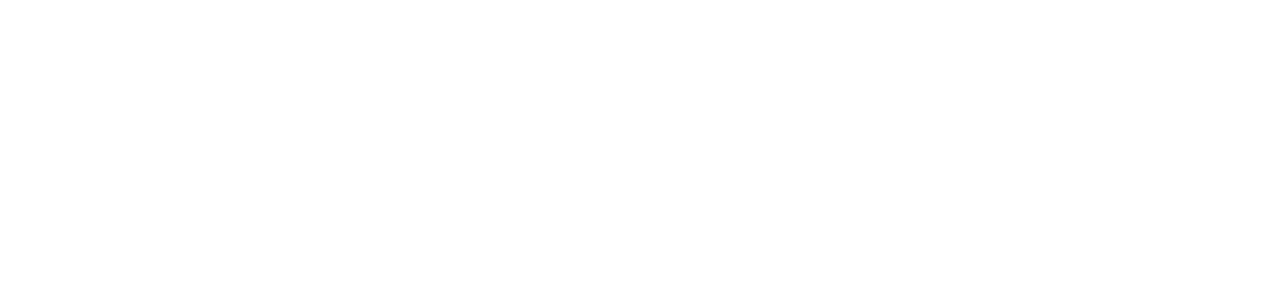
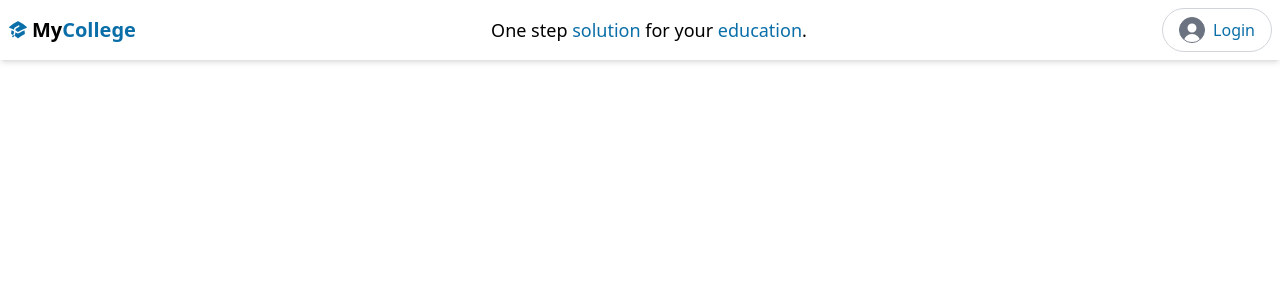
Before and after one commit to ashwin1321/manage-college, a React (Vite) app in the folder client/: page /studentView in a window 1280 px wide. Before the commit this address had no page. Shown: the top 300 px of the page. Built offline with nearby package versions, Linux system fonts and the light colour scheme.

Commit message:
logged username state managed

```diff
--- a/client/src/App.jsx
+++ b/client/src/App.jsx
@@ -2,6 +2,7 @@ import Navbar from "./component/Navbar";
 import Login from "./pages/Login";
 import { BrowserRouter as Router, Routes, Route } from "react-router-dom";
 import Homepage from "./pages/Homepage";
+import StudentLogin from "./pages/LoggedIn/StudentLogin";
 
 function App() {
   return (
@@ -10,6 +11,7 @@ function App() {
         {/* <Route path="/" element={<Navbar />} /> */}
         <Route path="/login" element={<Login />} />
         <Route path="/" element={<Homepage />} />
+        <Route path="/studentView" element={<StudentLogin />} />
       </Routes>
     </Router>
   );
--- a/client/src/component/Navbar.jsx
+++ b/client/src/component/Navbar.jsx
@@ -1,7 +1,10 @@
 import React from "react";
 import { Link } from "react-router-dom";
+import { useSelector } from "react-redux";
 
 const Navbar = () => {
+  const user = useSelector((state) => state.user.user);
+  console.log(user.email);
   return (
     <div>
       <header className=" flex justify-between p-2 shadow-md ">
@@ -51,7 +54,9 @@ const Navbar = () => {
               />
             </svg>
           </div>
-          <span style={{ color: "#0a6ea9" }}>Login</span>
+          <span style={{ color: "#0a6ea9" }}>
+            {user ? user.email : "Login"}
+          </span>
         </Link>
       </header>
     </div>
--- a/client/src/main.jsx
+++ b/client/src/main.jsx
@@ -2,9 +2,20 @@ import React from "react";
 import ReactDOM from "react-dom/client";
 import App from "./App";
 import "./index.css";
+import { Provider } from "react-redux";
+import { configureStore } from "@reduxjs/toolkit";
+import userReducer from "./state";
+
+const store = configureStore({
+  reducer: {
+    user: userReducer,
+  },
+});
 
 ReactDOM.createRoot(document.getElementById("root")).render(
   <React.StrictMode>
-    <App />
+    <Provider store={store}>
+      <App />
+    </Provider>
   </React.StrictMode>
 );
--- /dev/null
+++ b/client/src/pages/LoggedIn/StudentLogin.jsx
@@ -0,0 +1,12 @@
+import React from "react";
+import Navbar from "../../component/Navbar";
+
+const StudentLogin = () => {
+  return (
+    <div>
+      <Navbar />
+    </div>
+  );
+};
+
+export default StudentLogin;
--- a/client/src/pages/Login.jsx
+++ b/client/src/pages/Login.jsx
@@ -3,9 +3,12 @@ import Navbar from "../component/Navbar";
 import homeImg from "./home.jpg";
 import { useNavigate } from "react-router-dom";
 import axios from "axios";
+import { useDispatch } from "react-redux";
+import { loginSuccess } from "../state";
 
 const Login = () => {
   const navigate = useNavigate();
+  const dispatch = useDispatch();
 
   const [email, setEmail] = useState("");
   const [password, setPassword] = useState("");
@@ -39,6 +42,7 @@ const Login = () => {
         localStorage.setItem("token", res.data.token);
         localStorage.setItem("user", JSON.stringify(res.data.user));
         navigate("/studentView");
+        dispatch(loginSuccess(res.data.user));
       }
 
       if (res.data.user.role === "admin") {
```
Also changed, not shown: client/src/store/index.js (deleted).
